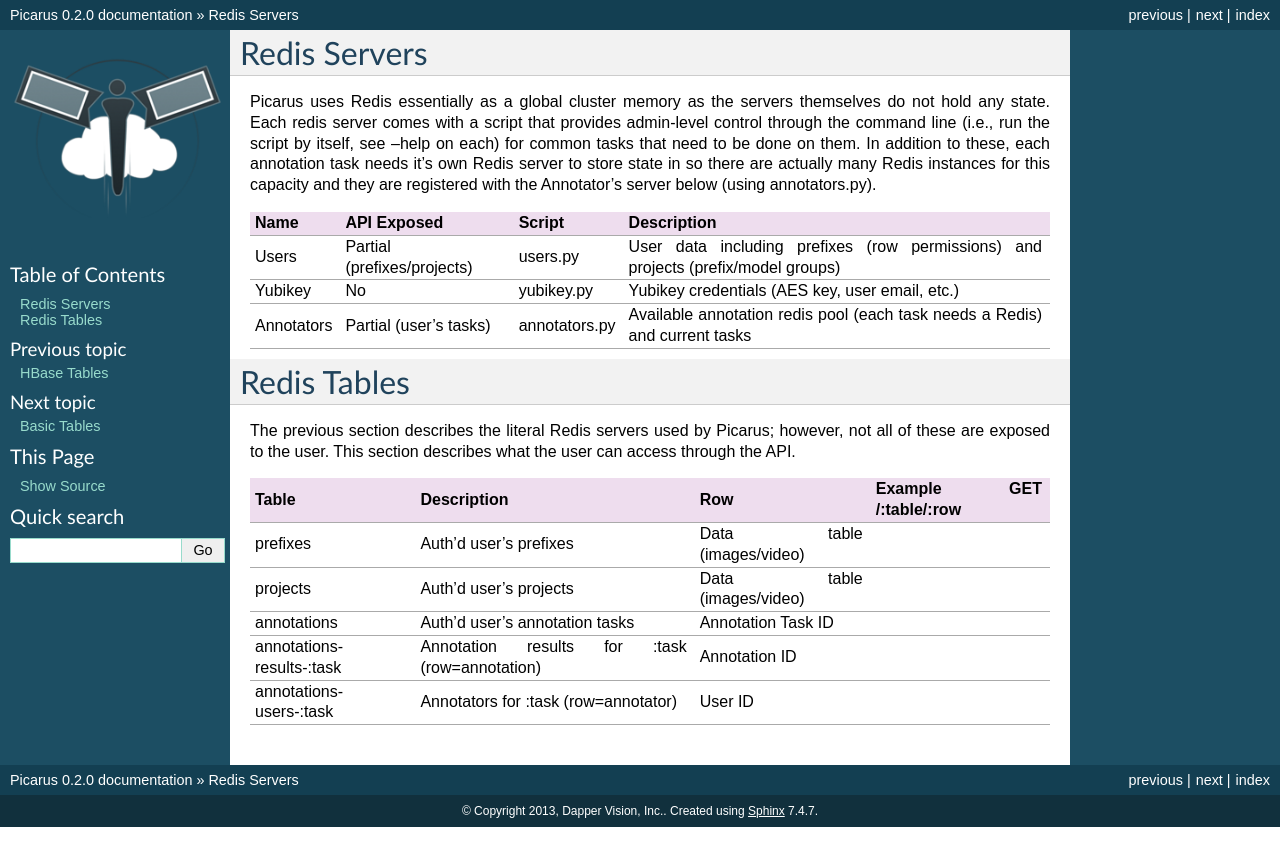
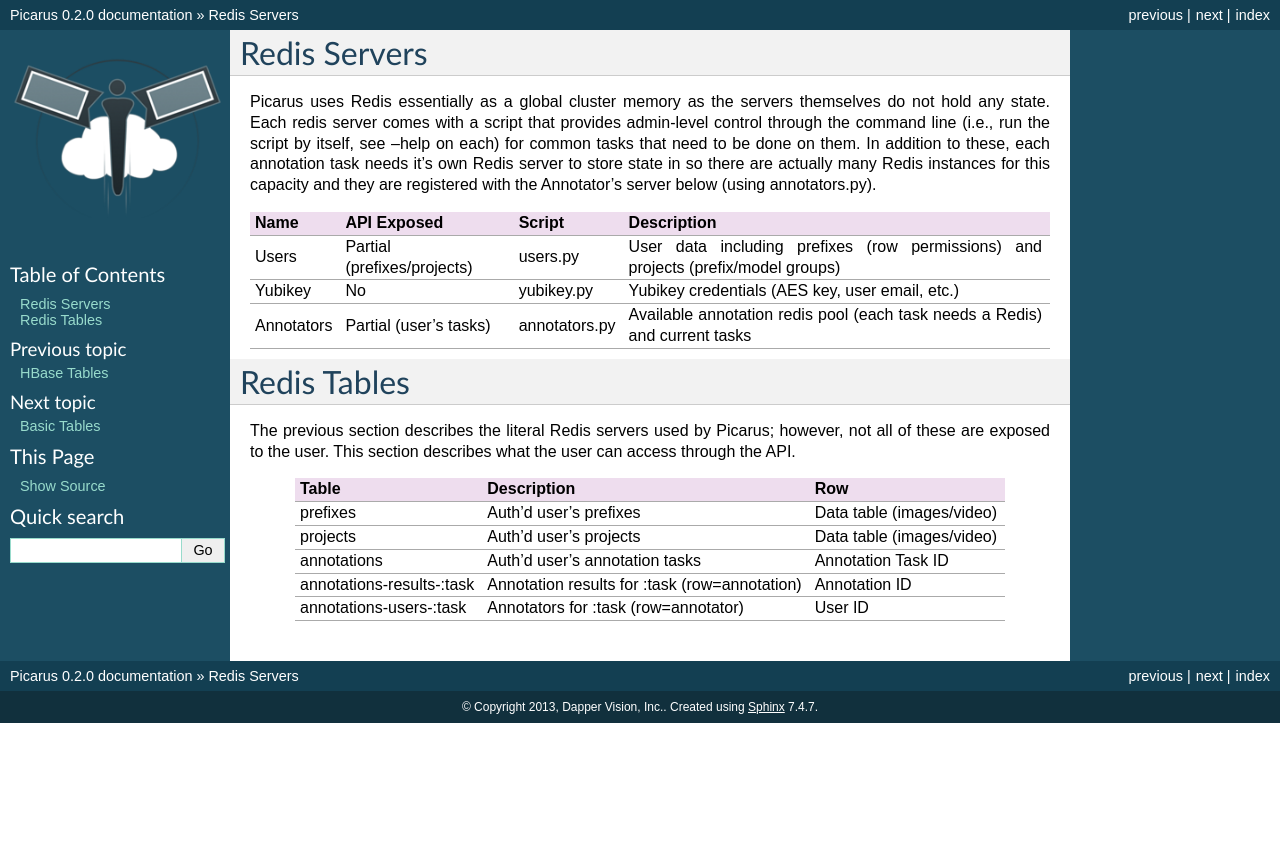
Before and after one commit to bwhite/picarus, a Sphinx documentation site: the page built from doc/redis.rst, in a window 1280 px wide. Shown: the top 866 px of the page. Built offline with Sphinx 7.4.7, drawn with Linux system fonts in a browser that asks for light colours; formulas are drawn with MathJax 3.

Commit message:
Updated
Signed-off-by: Brandyn A. White <bwhite@dappervision.com>

```diff
--- a/doc/redis.rst
+++ b/doc/redis.rst
@@ -14,12 +14,12 @@
 =============
 The previous section describes the literal Redis servers used by Picarus; however, not all of these are exposed to the user.  This section describes what the user can access through the API.
 
-=========================   ==============================================   =========================   ========================================================================
-Table                       Description                                      Row                         Example GET /:table/:row
-=========================   ==============================================   =========================   ========================================================================
+=========================   ==============================================   =========================
+Table                       Description                                      Row
+=========================   ==============================================   =========================
 prefixes                    Auth'd user's prefixes                           Data table (images/video)
 projects                    Auth'd user's projects                           Data table (images/video)
 annotations                 Auth'd user's annotation tasks                   Annotation Task ID
 annotations-results-:task   Annotation results for :task (row=annotation)    Annotation ID
 annotations-users-:task     Annotators for :task (row=annotator)             User ID
-=========================   ==============================================   =========================   ========================================================================
+=========================   ==============================================   =========================
```
